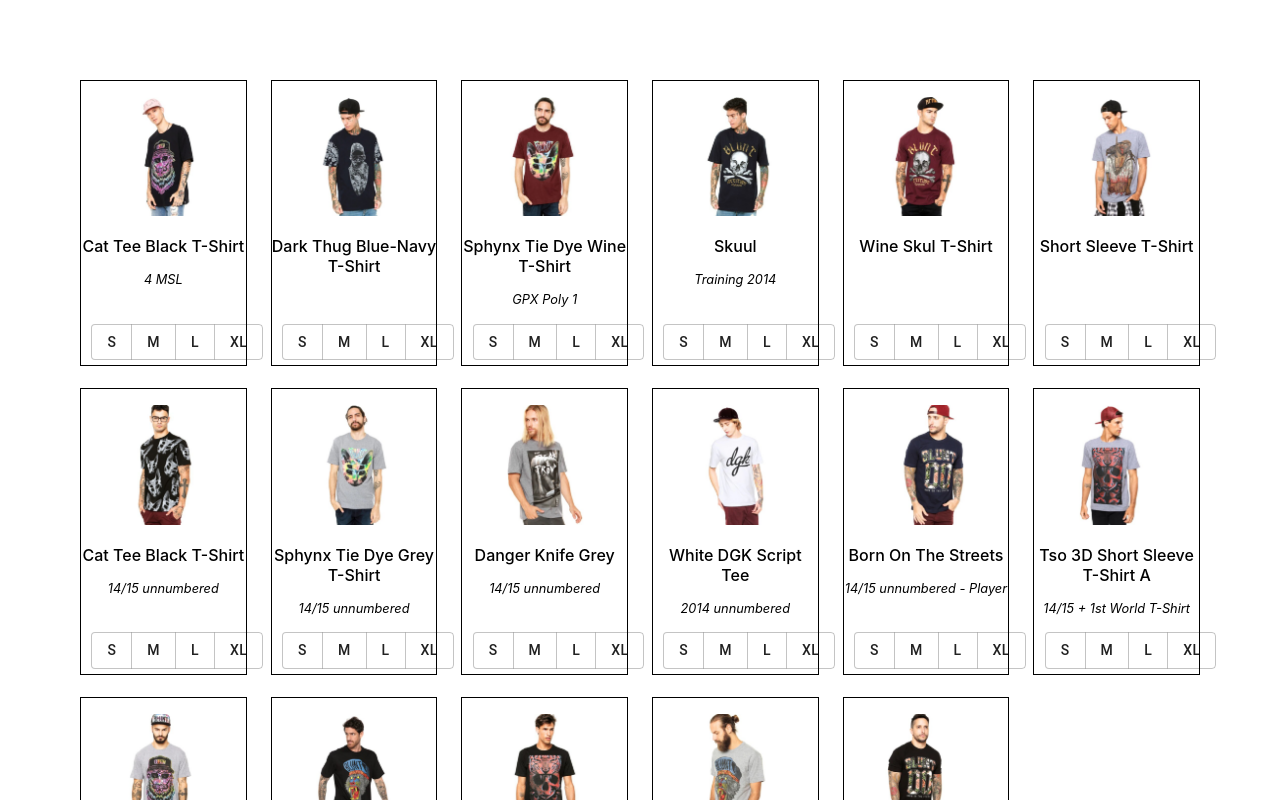
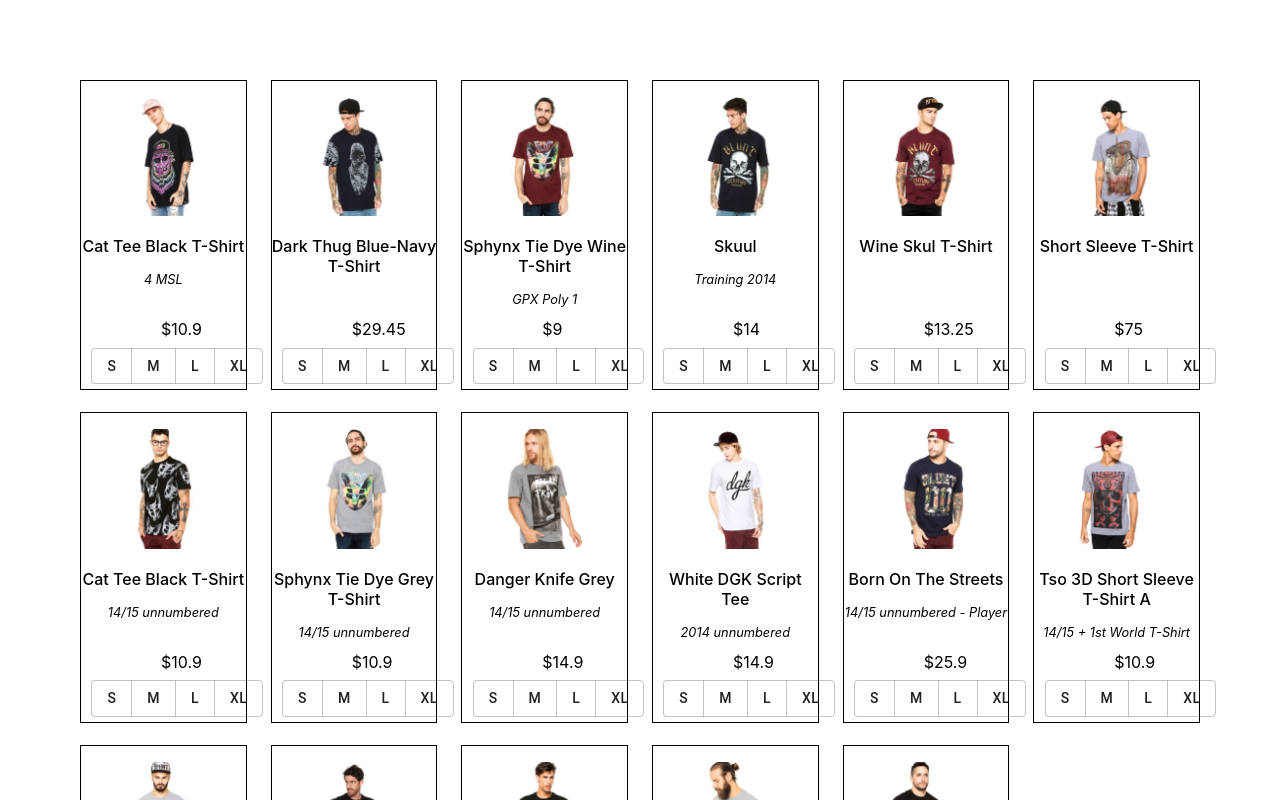
Before and after one commit to amro-ashmeik/new-shopping-cart, a React (Create React App) app: page / in a window 1280 px wide. Shown: the top 800 px of the page. Built offline with nearby package versions, Linux system fonts and the light colour scheme.

Commit message:
show the prices of shirts

```diff
--- a/src/Components/Product.js
+++ b/src/Components/Product.js
@@ -16,8 +16,11 @@ const Product = ({ product }) => {
       	<Box mt={2} mb={2} fontWeight="500">
       	{product.title}
       	</Box>
-      	<Box mb={7} fontSize='80%' fontStyle="italic" fontWeight="light">
+      	<Box mb={10} fontSize='80%' fontStyle="italic" fontWeight="light">
       	{product.description}
+      	</Box>
+      	<Box position='absolute' bottom={50} ml={10}>
+      	{product.currencyFormat + product.price.toString()}
       	</Box>
       	<Box position='absolute' bottom={5} ml={1.3}>
       		<Sizes />
```
